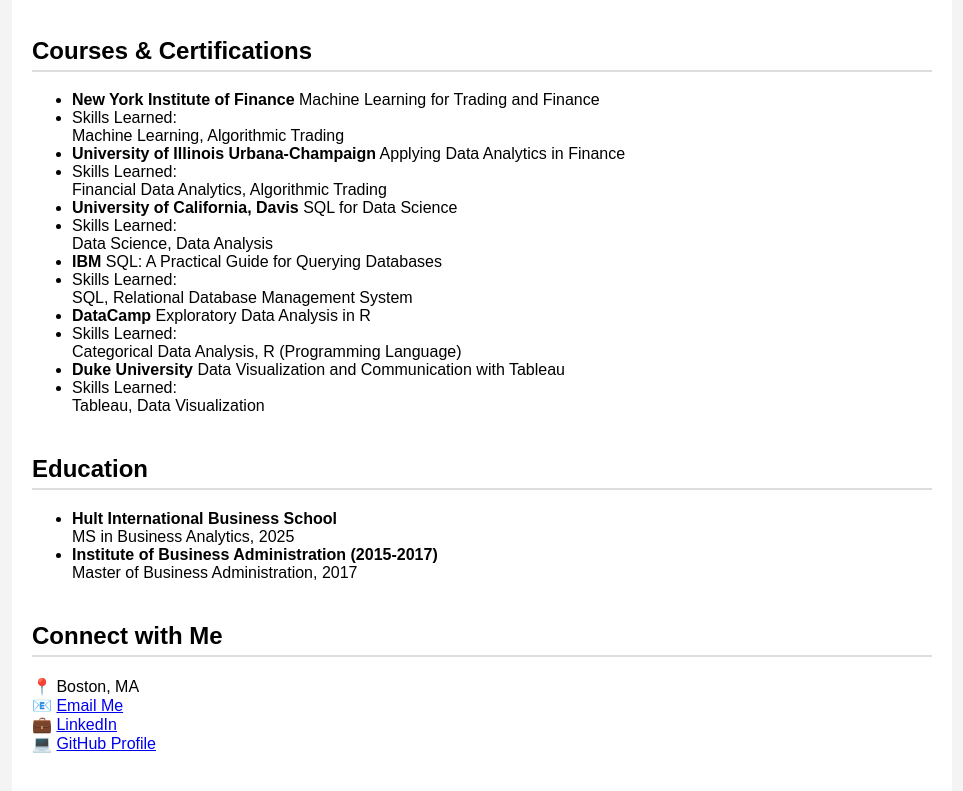
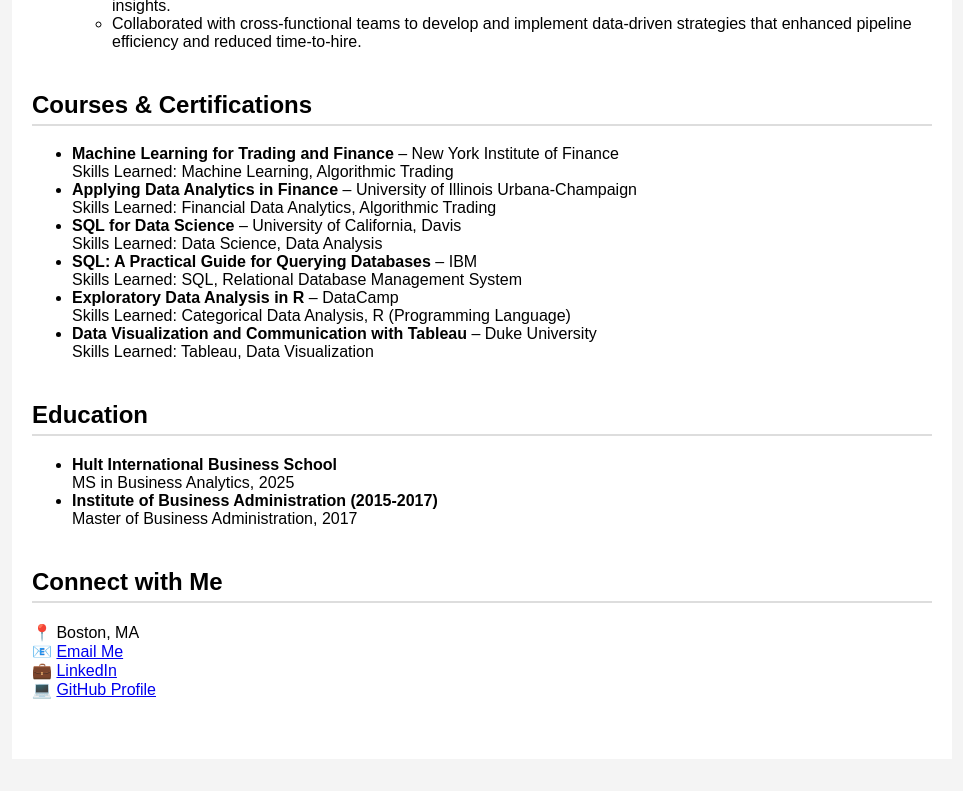
Before and after one commit to ahmeraza/ahmeraza.github.io, a plain HTML site: page index.html in a window 1280 px wide. Shown: the part 1168-1959 px from the top of the page, without its empty margins (158-1121 px from the left). After the commit the page ends 1927 px from the top, so only its background shows below. Drawn offline with Linux system fonts and the light colour scheme.

Commit message:
Update index.html

```diff
--- a/index.html
+++ b/index.html
@@ -68,7 +68,7 @@
     <div class="section">
       <h2>Experience</h2>
       <ul>
-        <li><strong>Operations Analyst – Fuze</strong>                                                              Jan 2023 – Nov 2024<br>
+        <li><strong>Operations Analyst – Fuze</strong><br>                                                                                    Jan 2023 – Nov 2024
           <ul>
             <li>Ensured accurate trade capture, data reconciliation, and settlement by managing day-to-day operational support systems.</li>
             <li>Built and maintained a weekly sales dashboard to monitor onboarding funnel metrics and identify performance trends.</li>
@@ -76,14 +76,14 @@
             <li>Collaborated with the founder to develop scalable systems and data-informed policies for People Advisory Services at the venture studio.</li>
           </ul>
         </li><br>
-        <li><strong>Principal Recruiter – Checkout.com</strong>                                                             Apr 2021 – Oct 2022<br>
+        <li><strong>Principal Recruiter – Checkout.com</strong><br>                                                                       Apr 2021 – Oct 2022
           <ul>
             <li>Managed end-to-end onboarding for commercial, tech, and engineering roles across MENA & APAC regions.</li>
             <li>Spearheaded research and reporting efforts to inform recruitment strategy with data-driven market intelligence.</li>
             <li>Designed and maintained dashboards to track hiring trends, benchmark competitors, and analyze talent dynamics.</li>
           </ul>
         </li><br>
-        <li><strong>Senior Technical Recruiter – Careem</strong>                                                              Nov 2016 – Apr 2021<br>
+        <li><strong>Senior Technical Recruiter – Careem</strong><br>                                                                      Nov 2016 – Apr 2021
           <ul>
             <li>Partnered with technical leaders and engineering managers to scale commercial, engineering, and product teams across Dubai, Berlin, and Karachi.</li>
             <li>Analyzed recruitment and pipeline data to identify key talent metrics and built dynamic dashboards for actionable insights.</li>
@@ -93,36 +93,13 @@
     <div class="section">
       <h2>Courses & Certifications</h2>
       <ul>
-          <li>
-          <strong>New York Institute of Finance</strong> Machine Learning for Trading and Finance<br>
-          <li>Skills Learned:</li> Machine Learning, Algorithmic Trading
-        </li>
-         </li>
-          <li>
-          <strong>University of Illinois Urbana-Champaign</strong> Applying Data Analytics in Finance<br>
-          <li>Skills Learned:</li> Financial Data Analytics, Algorithmic Trading
-        </li>
-         </li>
-        <li>
-          <strong>University of California, Davis</strong> SQL for Data Science<br>
-          <li>Skills Learned:</li> Data Science, Data Analysis
-        </li>
-        </li>
-        <li>
-          <strong>IBM</strong> SQL: A Practical Guide for Querying Databases<br>
-          <li>Skills Learned:</li> SQL, Relational Database Management System
-        </li>
-         </li>
-        <li>
-          <strong>DataCamp</strong> Exploratory Data Analysis in R<br>
-          <li>Skills Learned:</li> Categorical Data Analysis, R (Programming Language)
-        </li>
-        </li>
-        <li>
-          <strong>Duke University</strong> Data Visualization and Communication with Tableau<br>
-          <li>Skills Learned:</li> Tableau, Data Visualization
-        </li>
-      </ul>
+    <li><strong>Machine Learning for Trading and Finance</strong> – New York Institute of Finance<br>Skills Learned: Machine Learning, Algorithmic Trading</li>
+    <li><strong>Applying Data Analytics in Finance</strong> – University of Illinois Urbana-Champaign<br>Skills Learned: Financial Data Analytics, Algorithmic Trading</li>
+    <li><strong>SQL for Data Science</strong> – University of California, Davis<br>Skills Learned: Data Science, Data Analysis</li>
+    <li><strong>SQL: A Practical Guide for Querying Databases</strong> – IBM<br>Skills Learned: SQL, Relational Database Management System</li>
+    <li><strong>Exploratory Data Analysis in R</strong> – DataCamp<br>Skills Learned: Categorical Data Analysis, R (Programming Language)</li>
+    <li><strong>Data Visualization and Communication with Tableau</strong> – Duke University<br>Skills Learned: Tableau, Data Visualization</li>
+  </ul>
     </div>
     <div class="section">
       <h2>Education</h2>
```
